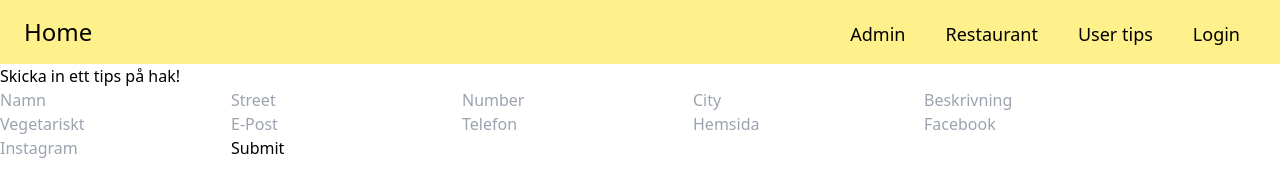
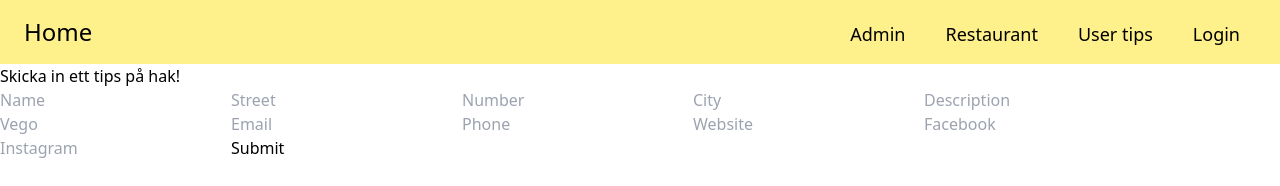
Before and after one commit to marialundhammar/fyllekak, a React (Vite) app: page /usertips in a window 1280 px wide. Shown: the top 186 px of the page. Built offline with nearby package versions, Linux system fonts and the light colour scheme; no server answers.

Commit message:
changed forms to english

```diff
--- a/src/components/AddRestaurantForm.jsx
+++ b/src/components/AddRestaurantForm.jsx
@@ -36,17 +36,49 @@ const AddRestaurantForm = ({ col }) => {
   return (
     <>
       <form onSubmit={handleSubmit(onTest)} noValidate>
-        <input type="text" placeholder="Namn" {...register("name")} />
-        <input type="text" placeholder="Street" {...register("street")} />
-        <input type="number" placeholder="Number" {...register("number")} />
+        <input type="text" placeholder="Name" {...register("name")} />
+        <input
+          type="text"
+          placeholder="Street"
+          {...register("street")}
+        />
+        <input
+          type="number"
+          placeholder="Number"
+          {...register("number")}
+        />
         <input type="text" placeholder="City" {...register("city")} />
-        <input type="text" placeholder="Beskrivning" {...register("description")} />
-        <input type="text" placeholder="Vegetariskt" {...register("vego")} />
-        <input type="email" placeholder="E-Post" {...register("email")} />
-        <input type="tel" placeholder="Telefon" {...register("phone")} />
-        <input type="url" placeholder="Hemsida" {...register("website")} />
-        <input type="url" placeholder="Facebook" {...register("facebook")} />
-        <input type="url" placeholder="Instagram" {...register("instagram")} />
+        <input
+          type="text"
+          placeholder="Description"
+          {...register("description")}
+        />
+        <input type="text" placeholder="Vego" {...register("vego")} />
+        <input
+          type="email"
+          placeholder="Email"
+          {...register("email")}
+        />
+        <input
+          type="tel"
+          placeholder="Phone"
+          {...register("phone")}
+        />
+        <input
+          type="url"
+          placeholder="Website"
+          {...register("website")}
+        />
+        <input
+          type="url"
+          placeholder="Facebook"
+          {...register("facebook")}
+        />
+        <input
+          type="url"
+          placeholder="Instagram"
+          {...register("instagram")}
+        />
         <input type="submit" />
       </form>
       {message && <h3>{message}</h3>}
--- a/src/components/RestaurantInfoCard.jsx
+++ b/src/components/RestaurantInfoCard.jsx
@@ -1,28 +1,38 @@
-import React from 'react'
+import React from "react";
 
 const RestaurantInfoCard = ({ restaurant }) => {
   return (
     <div className="border-2 border-blue-800 bg-blue-400 w-1/5 rounded-xl">
       <div>
-                <h1 className="text-3xl m-2">{restaurant.namn}</h1>
+        <h1 className="text-3xl m-2">{restaurant.name}</h1>
       </div>
       <div className="flex justify-around w-8/12">
-                <div className="border-2 border-blue-800 rounded-md p-1"><a href={restaurant.facebook}>Facebook</a></div>
-                <div className="border-2 border-blue-800 rounded-md p-1"><a href={restaurant.hemsida}>Hemsida</a></div>
-                <div className="border-2 border-blue-800 rounded-md p-1"><a href={restaurant.instagram}>Instagram</a></div>
-                <div className="border-2 border-blue-800 rounded-md p-1"><a href={restaurant.epost}>Email</a></div>
+        <div className="border-2 border-blue-800 rounded-md p-1">
+          <a href={restaurant.facebook}>Facebook</a>
+        </div>
+        <div className="border-2 border-blue-800 rounded-md p-1">
+          <a href={restaurant.webiste}>Website</a>
+        </div>
+        <div className="border-2 border-blue-800 rounded-md p-1">
+          <a href={restaurant.instagram}>Instagram</a>
+        </div>
+        <div className="border-2 border-blue-800 rounded-md p-1">
+          <a href={restaurant.email}>Email</a>
+        </div>
       </div>
       <div className="m-3">
-                <p>Beskrivning:</p>
-                <p>{restaurant.beskrivning}</p>
+        <p>description:</p>
+        <p>{restaurant.description}</p>
       </div>
       <br />
-            <p className="m-3">Adress: {restaurant.adress}</p>
-            <p className="m-3">Ort: {restaurant.ort}</p>
-            <p className="m-3">Telefon: {restaurant.telefon}</p>
-            <p className="m-3">Vegetarianskt: {restaurant.vego}</p>
+      <p className="m-3">
+        Street: {restaurant.street} {restaurant.number}
+      </p>
+      <p className="m-3">City: {restaurant.city}</p>
+      <p className="m-3">Phone: {restaurant.phone}</p>
+      <p className="m-3">Vego: {restaurant.vego}</p>
     </div>
-    )
-}
+  );
+};
 
-export default RestaurantInfoCard
+export default RestaurantInfoCard;
--- a/src/components/RestaurantList.jsx
+++ b/src/components/RestaurantList.jsx
@@ -1,33 +1,40 @@
-import React, { useEffect, useState } from 'react'
-import useRestaurants from '../hooks/useRestaurants'
-import RestaurantInfoCard from './RestaurantInfoCard'
+import React, { useEffect, useState } from "react";
+import useRestaurants from "../hooks/useRestaurants";
+import RestaurantInfoCard from "./RestaurantInfoCard";
 
 const RestaurantList = () => {
-    const [infoCard, setInfoCard] = useState()
-    const restaurant = useRestaurants()
+  const [infoCard, setInfoCard] = useState();
+  const restaurant = useRestaurants();
 
   const toggleCard = (res) => {
-        if (infoCard == res) setInfoCard()
-        if (infoCard != res) setInfoCard(res)
-    }
+    if (infoCard == res) setInfoCard();
+    if (infoCard != res) setInfoCard(res);
+  };
 
   return (
     <div className="flex">
       <ul className="bg-blue-400 w-1/5">
-                {restaurant.data && restaurant.data.map(res => (
-                    <div className="border border-blue-800 flex justify-between" key={res.id}>
-                        <li className="p-2" onClick={() => toggleCard(res)}>{res.namn}</li>
-                        <a className="p-2 text-blue-900" href={res.hemsida}>Hemsida</a>
+        {restaurant.data &&
+          restaurant.data.map((res) => (
+            <div
+              className="border border-blue-800 flex justify-between"
+              key={res.id}
+            >
+              <li className="p-2" onClick={() => toggleCard(res)}>
+                {res.name}
+              </li>
+              <a className="p-2 text-blue-900" href={res.website}>
+                Website
+              </a>
             </div>
           ))}
-
       </ul>
 
-            {infoCard &&
+      {infoCard && (
         <RestaurantInfoCard key={infoCard.id} restaurant={infoCard} />
-            }
+      )}
     </div>
-    )
-}
+  );
+};
 
-export default RestaurantList
+export default RestaurantList;
--- a/src/pages/AdminPage.jsx
+++ b/src/pages/AdminPage.jsx
@@ -1,61 +1,75 @@
-import { useState, useMemo } from 'react'
-import AddRestaurantForm from '../components/AddRestaurantForm'
-import Table from '../components/Table'
-import { useAuthContext } from '../contexts/AuthContext'
-import useRestaurants from '../hooks/useRestaurants'
-import useUserTips from '../hooks/useUsertips'
+import { useState, useMemo } from "react";
+import AddRestaurantForm from "../components/AddRestaurantForm";
+import Table from "../components/Table";
+import { useAuthContext } from "../contexts/AuthContext";
+import useRestaurants from "../hooks/useRestaurants";
+import useUserTips from "../hooks/useUsertips";
 
 const AdminPage = () => {
-	const { currentUser } = useAuthContext()
-	const { data: restaurants, error: restaurantError, isError: restaurantIsError, isLoading: restaurantIsLoading } = useRestaurants()
-	const { data: userTips, error: userTipsError, isError: userTipsIsError, isLoading: userTipsIsLoading } = useUserTips()
+  const { currentUser } = useAuthContext();
+  const {
+    data: restaurants,
+    error: restaurantError,
+    isError: restaurantIsError,
+    isLoading: restaurantIsLoading,
+  } = useRestaurants();
+  const {
+    data: userTips,
+    error: userTipsError,
+    isError: userTipsIsError,
+    isLoading: userTipsIsLoading,
+  } = useUserTips();
 
-	const [toggleForm, setToggleForm] = useState(false)
+  const [toggleForm, setToggleForm] = useState(false);
 
   const columns = useMemo(() => {
     return [
       {
-				Header: 'Namn',
-				accessor: 'namn'
+        Header: "Name",
+        accessor: "name",
       },
       {
-				Header: 'Adress',
-				accessor: 'adress'
+        Header: "Street",
+        accessor: "street",
       },
       {
-				Header: 'Ort',
-				accessor: 'ort'
+        Header: "Number",
+        accessor: "number",
       },
       {
-				Header: 'Beskrivning',
-				accessor: 'beskrivning'
+        Header: "City",
+        accessor: "city",
       },
       {
-				Header: 'Hemsida',
-				accessor: 'hemsida'
+        Header: "Description",
+        accessor: "description",
       },
       {
-				Header: 'Telefon',
-				accessor: 'telefon'
+        Header: "Website",
+        accessor: "website",
       },
       {
-				Header: 'Epost',
-				accessor: 'epost'
+        Header: "Phone",
+        accessor: "phone",
       },
       {
-				Header: 'Facebook',
-				accessor: 'facebook'
+        Header: "Email",
+        accessor: "email",
       },
       {
-				Header: 'Instagram',
-				accessor: 'instagram'
+        Header: "Facebook",
+        accessor: "facebook",
       },
       {
-				Header: 'Vego',
-				accessor: 'vego'
+        Header: "Instagram",
+        accessor: "instagram",
       },
-		]
-	}, [])
+      {
+        Header: "Vego",
+        accessor: "vego",
+      },
+    ];
+  }, []);
 
   return (
     <div>
@@ -63,11 +77,11 @@ const AdminPage = () => {
 
       <p>Inloggad användare: {currentUser.email}</p>
 
-			<button onClick={() => setToggleForm(!toggleForm)}>Show add hak form</button>
+      <button onClick={() => setToggleForm(!toggleForm)}>
+        Show add hak form
+      </button>
 
-			{toggleForm && <AddRestaurantForm
-				col={'restaurants'}
-			/>}
+      {toggleForm && <AddRestaurantForm col={"restaurants"} />}
 
       <h1 className="py-8 px-4 text-3xl">Lista på Restauranger</h1>
 
@@ -75,9 +89,7 @@ const AdminPage = () => {
 
       {restaurantIsError && <p>Error! {restaurantError.message}</p>}
 
-			{restaurants &&
-				<Table columns={columns} data={restaurants} />
-			}
+      {restaurants && <Table columns={columns} data={restaurants} />}
 
       <h1 className="py-8 px-4 text-3xl">Lista på Användar tips</h1>
 
@@ -85,11 +97,9 @@ const AdminPage = () => {
 
       {userTipsIsError && <p>Error! {userTipsError.message}</p>}
 
-			{userTips &&
-				<Table columns={columns} data={userTips} />
-			}
+      {userTips && <Table columns={columns} data={userTips} />}
     </div>
-	)
-}
+  );
+};
 
-export default AdminPage
+export default AdminPage;
--- a/src/pages/LoginPage.jsx
+++ b/src/pages/LoginPage.jsx
@@ -1,56 +1,50 @@
-import { useRef, useState } from 'react'
+import { useRef, useState } from "react";
 // import { useForm } from 'react-hook-form'
-import { useAuthContext } from '../contexts/AuthContext'
-import { useNavigate } from 'react-router-dom'
-
-
-
+import { useAuthContext } from "../contexts/AuthContext";
+import { useNavigate } from "react-router-dom";
 
 const LoginPage = () => {
-	const emailRef = useRef(null)
-	const passwordRef = useRef(null)
-	const [error, setError] = useState(null)
-	const [loading, setLoading] = useState(false)
-	const navigate = useNavigate()
-	const { login } = useAuthContext()
+  const emailRef = useRef(null);
+  const passwordRef = useRef(null);
+  const [error, setError] = useState(null);
+  const [loading, setLoading] = useState(false);
+  const navigate = useNavigate();
+  const { login } = useAuthContext();
   // const { handleSubmit, register, reset, getValues } = useForm()
 
   const handleLogin = async (e) => {
-		e.preventDefault()
-		setError(null)
+    e.preventDefault();
+    setError(null);
     try {
-			setLoading(true)
-			await login(emailRef.current.value, passwordRef.current.value)
-			navigate('/admin')
+      setLoading(true);
+      await login(emailRef.current.value, passwordRef.current.value);
+      navigate("/admin");
     } catch (err) {
-			console.log(err)
-			setError(err.message)
-			setLoading(false)
+      console.log(err);
+      setError(err.message);
+      setLoading(false);
     }
-	}
+  };
 
   return (
     <div>
       <h2>Admin login</h2>
 
-			{error && (<h3>Error: {error}</h3>)}
-			{loading && (<h3>Loading...</h3>)}
+      {error && <h3>Error: {error}</h3>}
+      {loading && <h3>Loading...</h3>}
 
       <form onSubmit={handleLogin} noValidate>
-				<input
-					type="email"
-					placeholder="E-post"
-					ref={emailRef}
-				/>
+        <input type="email" placeholder="E-post" ref={emailRef} />
         <input
           type="password"
-					placeholder="Lösenord"
+          placeholder="Password"
           ref={passwordRef}
+          autoComplete="off"
         />
         <input type="submit" />
       </form>
     </div>
-	)
-}
+  );
+};
 
-export default LoginPage
+export default LoginPage;
```
Also changed, not shown: src/components/Table.jsx (+27 -20 lines), src/hooks/useRestaurants.js (+12 -12 lines). Lines whose indentation alone changed are shown as unchanged.
